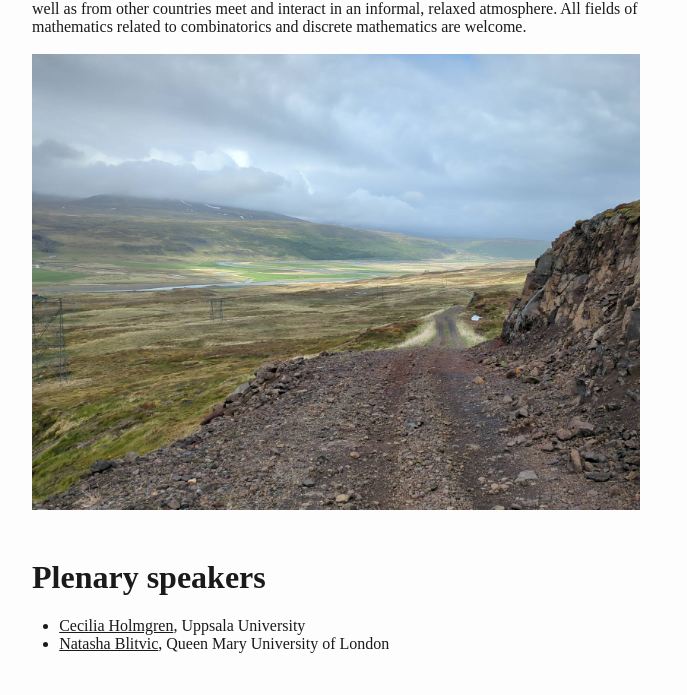
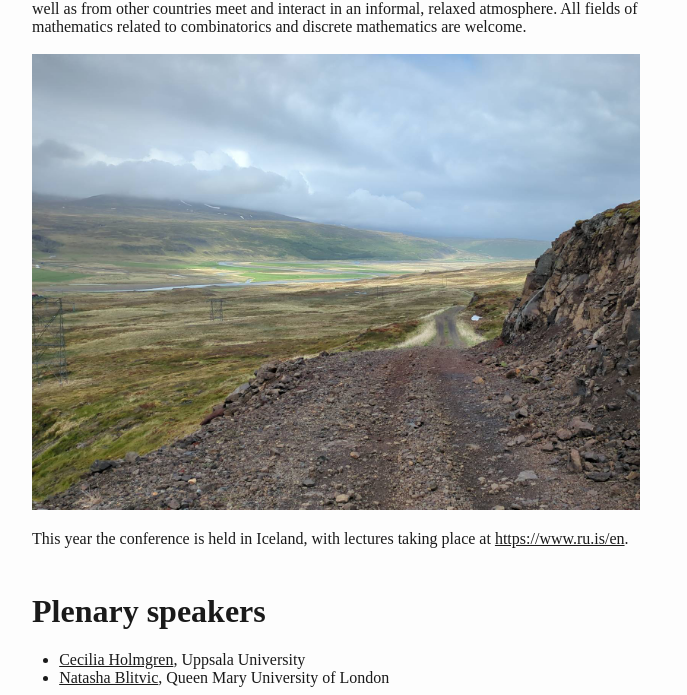
Before and after one commit to norcom2025/norcom2025.github.io, a plain HTML site: page index.html in a window 1280 px wide. Shown: the part 327-1022 px from the top of the page, without its empty margins (288-975 px from the left). Drawn offline with Linux system fonts and the light colour scheme.

Commit message:
modified: index.html

```diff
--- a/index.html
+++ b/index.html
@@ -186,6 +186,8 @@ welcome.<br />
 <img src="grjothals.jpeg" style="width:38em"
 alt="Icelandic road" /><br />
 </p>
+<p>This year the conference is held in Iceland, with lectures taking
+place at <a href="Reykjavik%20University">https://www.ru.is/en</a>.</p>
 <h1 id="plenary-speakers">Plenary speakers</h1>
 <ul>
 <li><a
```
Also changed, not shown: 1 other file.
